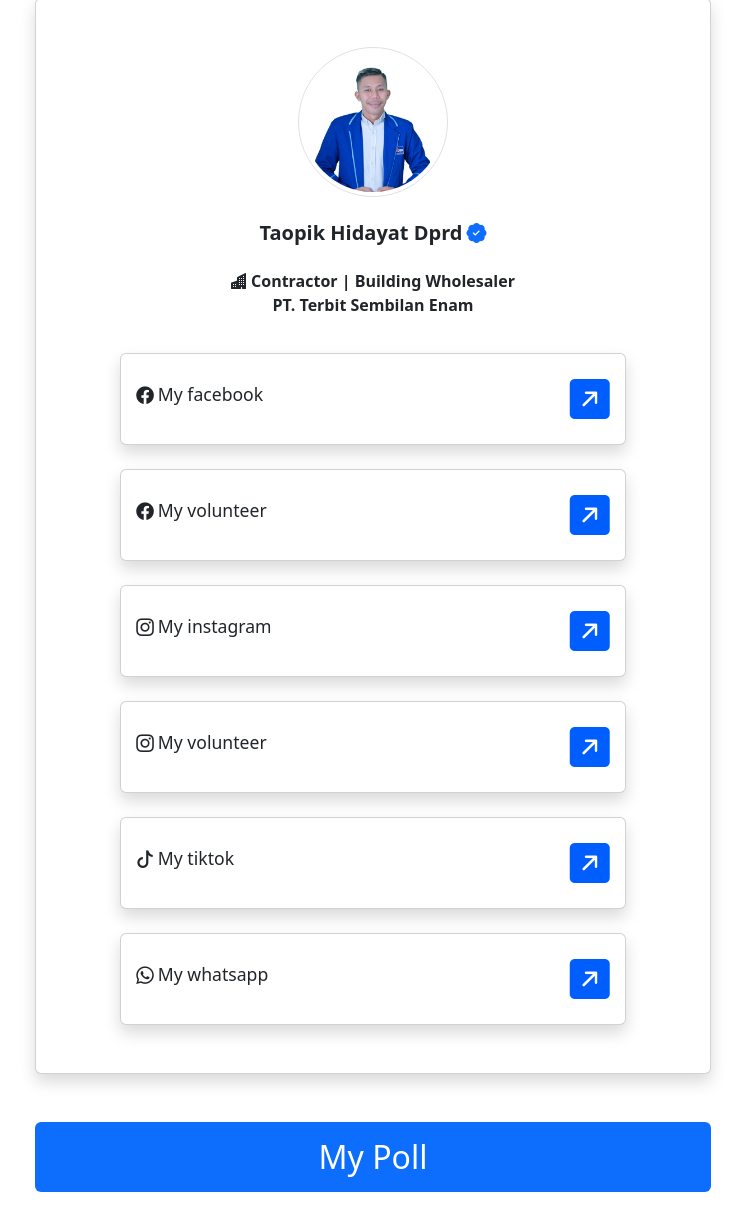
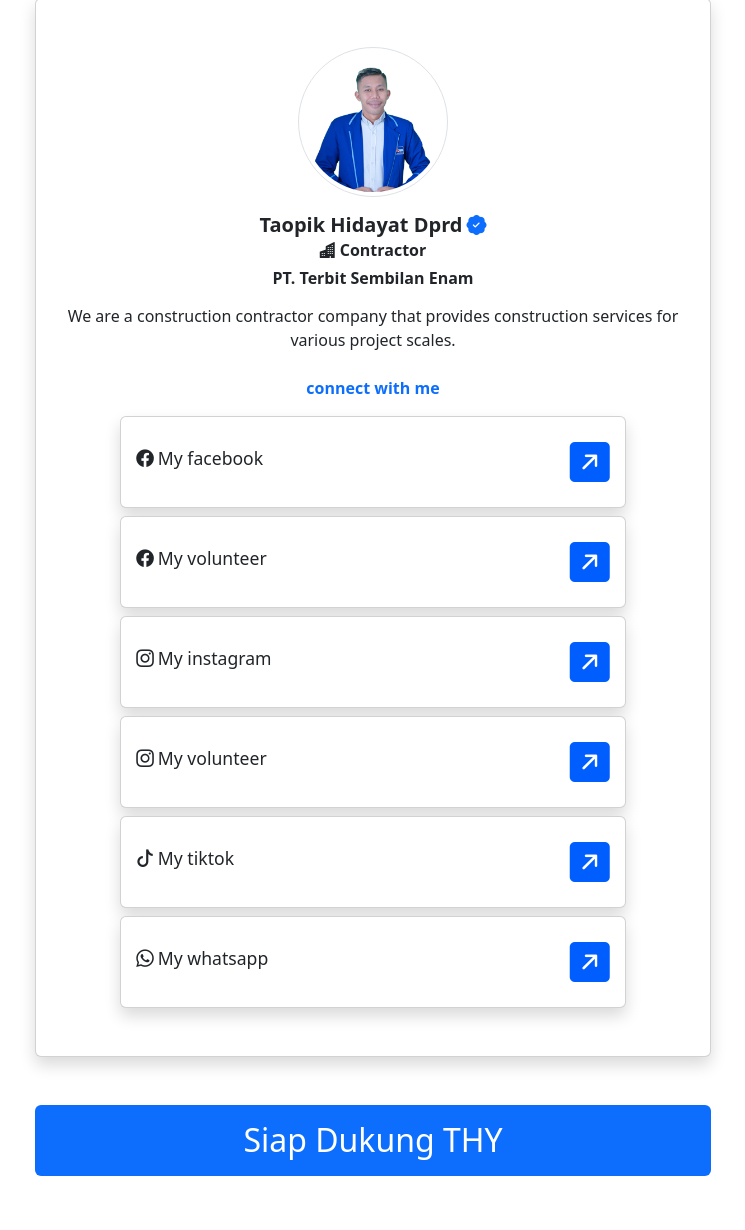
Before and after one commit to condrock/thy.github.io, a plain HTML site: page index.html in a window 1280 px wide. Shown: the part 50-1280 px from the top of the page, without its empty margins (267-1012 px from the left). Drawn offline with nearby package versions, Linux system fonts and the light colour scheme; grey boxes are pictures that could not be loaded; a script that the page names is missing.

Commit message:
Add files via upload

```diff
--- a/index.html
+++ b/index.html
@@ -4,6 +4,10 @@
 <head>
   <meta charset="utf-8">
   <meta name="viewport" content="width=device-width, initial-scale=1">
+  <meta http-equiv="X-UA-Compatible" content="IE=edge">
+  <meta name="description" content="Taopik Hidayat Caleg Dapil 1 DPRD Kab. Bogor">
+  <meta name="keywords" content="bacaleg, caleg, dprd, taopik hidayat, THY">
+  <meta name="author" content="THY">
   <title>Taopik Hidayat Dprd</title>
   <link href="https://cdn.jsdelivr.net/npm/bootstrap@5.3.0-alpha1/dist/css/bootstrap.min.css" rel="stylesheet"
     integrity="sha384-GLhlTQ8iRABdZLl6O3oVMWSktQOp6b7In1Zl3/Jr59b6EGGoI1aFkw7cmDA6j6gD" crossorigin="anonymous">
@@ -22,15 +26,15 @@
         <img src="images/THY.png" class="m-auto mt-5 img-thumbnail layanan" alt="cond">
 
         <div class="mt-3 text-center">
-          <h5 class="card-title fw-bold p-2">Taopik Hidayat Dprd<i class="bi bi-patch-check-fill text-primary ms-1 fs-5"></i></h5>
-        </div>
-
-        <div class="mb-1 text-center">
-          <p class="card-title fw-bold p-2"><i class="bi bi-buildings-fill me-1"></i>Contractor | Building Wholesaler<br>PT. Terbit Sembilan Enam</p>
+          <h5 class="card-title fw-bold">Taopik Hidayat Dprd<i class="bi bi-patch-check-fill text-primary ms-1 fs-5"></i><br><i class="bi bi-buildings-fill me-1 fs-6"></i><span class="fs-6">Contractor</span></h5>
+          <h6 class="card-title fw-bold">PT. Terbit Sembilan Enam</h6>
+          <p class="card-body p-2">We are a construction contractor company that provides construction services for various project scales.</p>
         </div>
   <!-- profil end -->
 
   <!-- sosmed -->
+  <div class="container text-center text-primary rounded fw-bold">connect with me</div>
+
         <div class="card mt-3 bio shadow layanan">
           <div class="d-flex justify-content-between align-items-center">
             <h3><i class="bi bi-facebook me-1"></i>My facebook</h3>
@@ -39,7 +43,7 @@
           </div>
         </div>
 
-        <div class="card mt-4 bio shadow layanan">
+        <div class="card mt-2 bio shadow layanan">
           <div class="d-flex justify-content-between align-items-center">
             <h3><i class="bi bi-facebook me-1"></i>My volunteer</h3>
             <a href="https://www.facebook.com/tamvansangad" target="_blank">
@@ -47,7 +51,7 @@
           </div>
         </div>
 
-        <div class="card mt-4 bio shadow layanan">
+        <div class="card mt-2 bio shadow layanan">
           <div class="d-flex justify-content-between align-items-center">
             <h3><i class="bi bi-instagram me-1"></i>My instagram</h3>
             <a href="https://www.instagram.com/taopikhidayatdprd/" target="_blank">
@@ -55,7 +59,7 @@
           </div>
         </div>
 
-        <div class="card mt-4 bio shadow layanan">
+        <div class="card mt-2 bio shadow layanan">
           <div class="d-flex justify-content-between align-items-center">
             <h3><i class="bi bi-instagram me-1"></i>My volunteer</h3>
             <a href="https://www.instagram.com/relawantaopikhidayat/" target="_blank">
@@ -63,7 +67,7 @@
           </div>
         </div>
 
-        <div class="card mt-4 bio shadow layanan">
+        <div class="card mt-2 bio shadow layanan">
           <div class="d-flex justify-content-between align-items-center">
             <h3><i class="bi bi-tiktok me-1"></i>My tiktok</h3>
             <a href="https://www.tiktok.com/@taopikhidayatdprd" target="_blank">
@@ -71,7 +75,7 @@
           </div>
         </div>
 
-        <div class="card mb-5 mt-4 bio shadow layanan">
+        <div class="card mb-5 mt-2 bio shadow layanan">
           <div class="d-flex justify-content-between align-items-center">
             <h3><i class="bi bi-whatsapp me-1"></i>My whatsapp</h3>
             <a href="https://api.whatsapp.com/send?phone=628988567797&amp;text=Assalamualaikum Kang Opik?" target="_blank">
@@ -86,15 +90,18 @@
   </section>
   <!-- sosmed end-->
 
+  <!-- polling start-->
   <section>
     <div class="container mb-5">
-      <h2 class="text-center text-bg-primary rounded p-3">My Poll</h2>
+      <h2 class="text-center text-bg-primary rounded p-3">Siap Dukung THY</h2>
       <div class="strawpoll-embed" id="strawpoll_NPgxEoleMZ2" style="height: 580px; max-width: 640px; width: 100%; margin: 0 auto; display: flex; flex-direction: column;"><iframe title="StrawPoll Embed" id="strawpoll_iframe_NPgxEoleMZ2" src="https://strawpoll.com/embed/polls/NPgxEoleMZ2" style="position: static; visibility: visible; display: block; width: 100%; flex-grow: 1;" frameborder="0" allowfullscreen allowtransparency>Loading...</iframe><script async src="https://cdn.strawpoll.com/dist/widgets.js" charset="utf-8"></script></div>
     </div>
   </section>
   <script src="https://cdn.jsdelivr.net/npm/bootstrap@5.3.0-alpha1/dist/js/bootstrap.bundle.min.js"
     integrity="sha384-w76AqPfDkMBDXo30jS1Sgez6pr3x5MlQ1ZAGC+nuZB+EYdgRZgiwxhTBTkF7CXvN"
     crossorigin="anonymous"></script>
+  <!-- polling end-->
+
 </body>
 
 </html>
```
